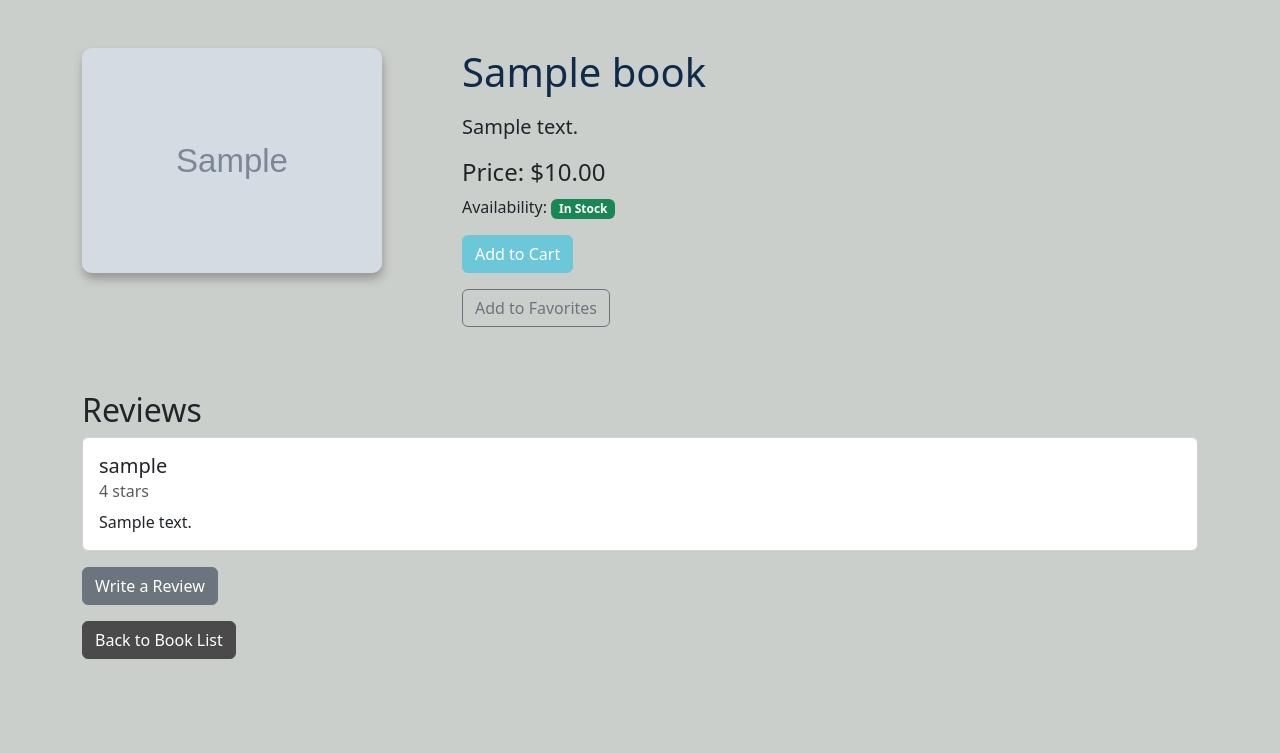
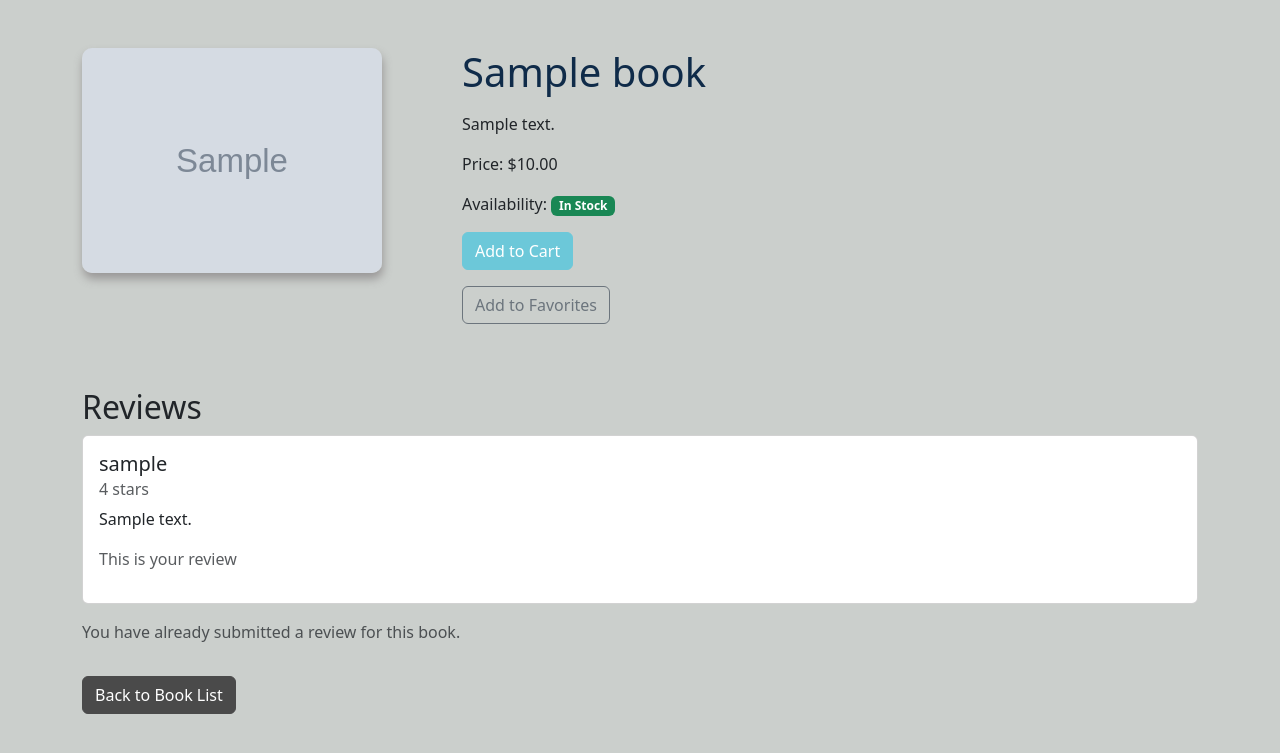
Before and after one commit to PythonRemoteEE23Group-2/orbital-bookstore, a Django app: page /book/1/ in a window 1280 px wide. Shown: the top 753 px of the page. Run offline with Django 5.2, Linux system fonts and the light colour scheme; a user stored in the database is signed in; tables that the repository leaves empty hold one stand-in row (values such as "Sample post"); grey boxes marked "Sample" are stand-in pictures.

Commit message:
Fix to view and book_detail review writing

```diff
--- a/store/templates/store/book_detail.html
+++ b/store/templates/store/book_detail.html
@@ -53,22 +53,20 @@
         </div>
         <div class="col-md-8">
             <h1 class="mb-3 book-title">{{ book.title }}</h1>
-                <p class="lead">{{ book.description }}</p>
-                <p class="h4">Price: ${{ book.price }}</p>
-                <p class="mb-3">
+            <p>{{ book.description }}</p>
+            <p>Price: ${{ book.price }}</p>
+            <p>
                 Availability:
                 <span class="badge {% if book.availability %}bg-success{% else %}bg-danger{% endif %}">
                     {% if book.availability %}In Stock{% else %}Out of Stock{% endif %}
                 </span>
             </p>
-
             {% if book.availability %}
                 <form method="post" action="#">
                     {% csrf_token %}
                     <button type="submit" class="btn btn-add-to-cart mb-3">Add to Cart</button>
                 </form>
             {% endif %}
-
             {% if user.is_authenticated %}
                 <a href="{% url 'add_to_favorites' book.id %}" class="btn btn-outline-secondary mb-3">Add to Favorites</a>
             {% endif %}
@@ -86,6 +84,9 @@
                                 <h5 class="card-title">{{ review.user.username }}</h5>
                                 <h6 class="card-subtitle mb-2 text-muted">{{ review.rating }} stars</h6>
                                 <p class="card-text">{{ review.review_text }}</p>
+                                {% if review.user == user %}
+                                    <p class="text-muted">This is your review</p>
+                                {% endif %}
                             </div>
                         </div>
                     </li>
@@ -95,7 +96,13 @@
             </ul>
 
             {% if user.is_authenticated %}
+                {% if user_has_reviewed %}
+                    <p class="text-muted">You have already submitted a review for this book.</p>
+                {% else %}
                     <a href="{% url 'add_review' book.id %}" class="btn btn-secondary">Write a Review</a>
+                {% endif %}
+            {% else %}
+                <p>Please <a href="{% url 'login' %}">log in</a> to write a review.</p>
             {% endif %}
         </div>
     </div>
--- a/store/views.py
+++ b/store/views.py
@@ -40,7 +40,16 @@ def home(request):
 def book_detail(request, book_id):
     book = get_object_or_404(Book, id=book_id)
     reviews = book.reviews.all()
-    return render(request, 'store/book_detail.html', {'book': book, 'reviews': reviews})
+    user_has_reviewed = False
+    if request.user.is_authenticated:
+        user_has_reviewed = reviews.filter(user=request.user).exists()
+
+    context = {
+        'book': book,
+        'reviews': reviews,
+        'user_has_reviewed': user_has_reviewed,
+    }
+    return render(request, 'store/book_detail.html', context)
 
 
 def register(request):
```
Lines whose indentation alone changed are shown as unchanged.
